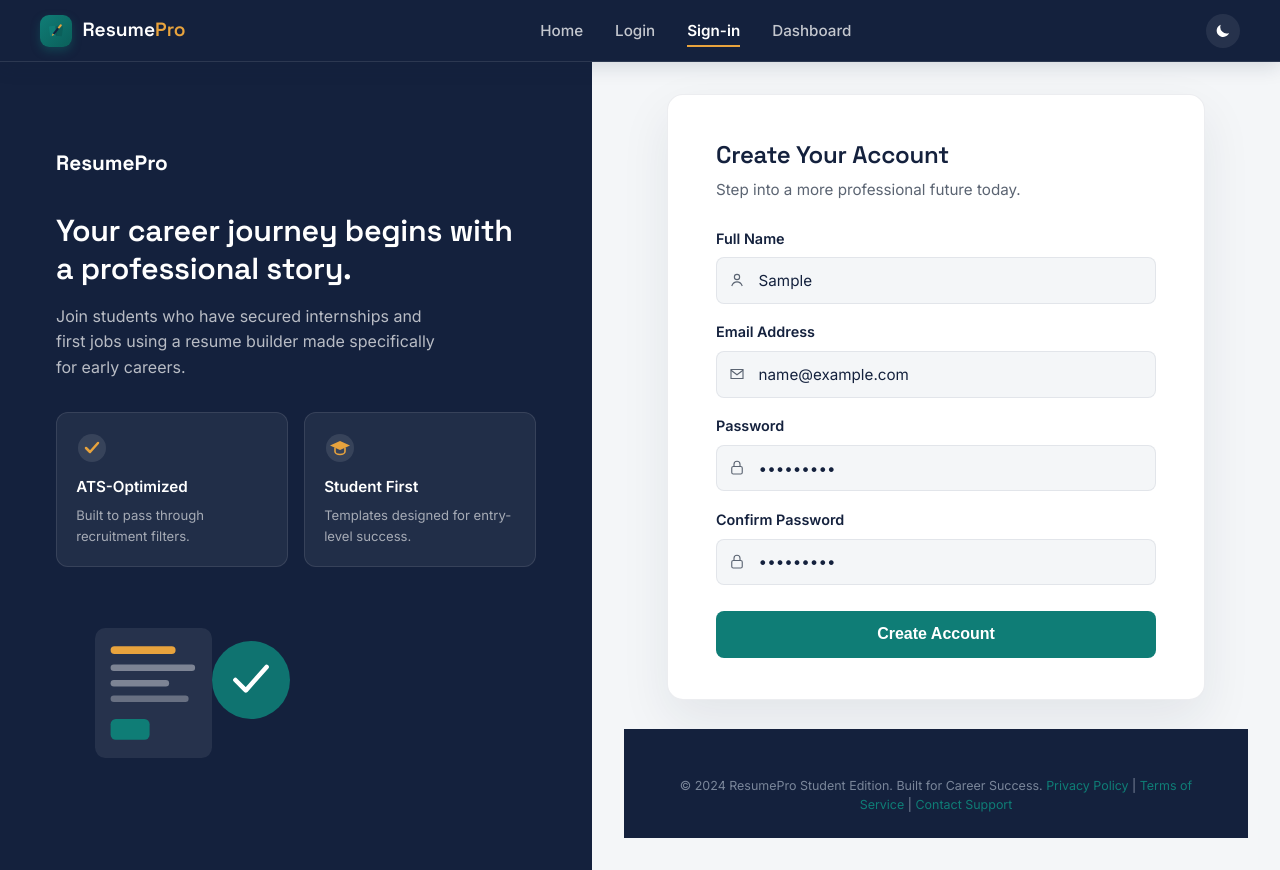
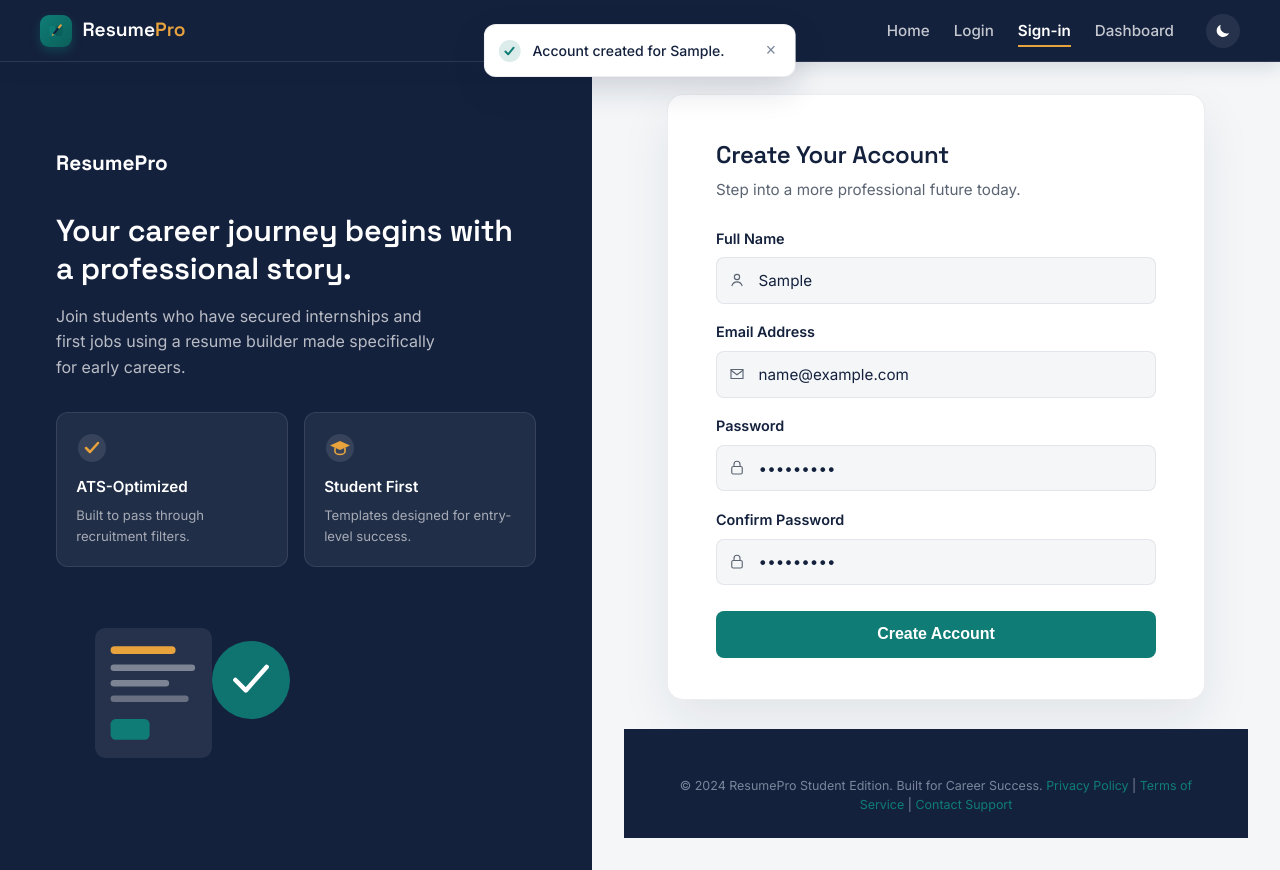
Before and after one commit to SiddeshInfotech/Smart-Resume-Builder, a React (Create React App) app: page /register in a window 1280 px wide. Both pictures are taken after typing "Sample", "name@example.com", "Sample123", "Sample123" into the empty fields and a click on the button "Create Account". Built offline with nearby package versions, Linux system fonts and the light colour scheme.

Commit message:
custom popups added

```diff
--- a/src/components/Dashboard.css
+++ b/src/components/Dashboard.css
@@ -394,7 +394,10 @@
 /* ---- T2: Executive Professional ---- */
 .template-t2 { padding-top: 0; }
 .template-t2 .resume-preview-header {
-  background: #14213d; color: #fff; margin: -2.5rem -2.5rem 1.5rem; padding: 2rem 2.5rem 1.5rem; border-bottom: none;
+  background: #14213d; color: #fff;
+  margin: 0 -2.6rem 1.5rem;
+  padding: 1.8rem 2.6rem 1.3rem;
+  border-bottom: none;
 }
 .template-t2 h2 { color: #fff; }
 .template-t2 .resume-preview-contacts { color: rgba(255,255,255,0.7); border-bottom: none; }
@@ -711,8 +714,7 @@
 }
 .page-fit-frame .resume-paper-canvas {
   box-shadow: none;
-  min-height: 0;
-  height: auto;
+  min-height: 842px;
 }
 .page-fit-note {
   text-align: center;
--- a/src/components/Login.js
+++ b/src/components/Login.js
@@ -1,14 +1,16 @@
 import React, { useState } from "react";
 import "./Login.css";
 import "../App.css";
+import Toast from "./Toast";
 
 const Login = () => {
   const [email, setEmail] = useState("");
   const [password, setPassword] = useState("");
+  const [toast, setToast] = useState(null);
 
   const handleSubmit = (e) => {
     e.preventDefault();
-    alert(`Login Successful!\nEmail: ${email}\nPassword: ${password}`);
+    setToast({ message: "Login successful. Welcome back!", type: "success" });
   };
 
   return (
@@ -114,6 +116,10 @@ const Login = () => {
           </p>
         </div>
       </div>
+
+      {toast && (
+        <Toast message={toast.message} type={toast.type} onClose={() => setToast(null)} />
+      )}
     </div>
   );
 };
--- a/src/components/Navbar.css
+++ b/src/components/Navbar.css
@@ -5,7 +5,7 @@
   color: #fff;
   padding: 0.85rem 2.5rem;
   display: flex;
-  justify-content: space-between;
+  justify-content: space-between; /* logo left, right group right */
   align-items: center;
   position: sticky;
   top: 0;
@@ -41,12 +41,18 @@
 }
 .nav-logo-accent { color: #e8a33d; }
 
-/* ====== Links ====== */
+/* ====== Right-side group: links + theme toggle + mobile menu ====== */
+.nav-right-group {
+  display: flex;
+  align-items: center;
+  gap: 2rem; /* spacing between links and theme button */
+}
+
 .nav-links {
   display: flex;
   list-style: none;
   align-items: center;
-  gap: 2rem;
+  gap: 1.5rem;
   margin: 0;
   padding: 0;
 }
@@ -89,13 +95,7 @@
   outline-offset: 3px;
 }
 
-/* ====== Right-side group: theme toggle + mobile menu button ====== */
-.nav-right-group {
-  display: flex;
-  align-items: center;
-  gap: 0.5rem;
-}
-
+/* ====== Theme toggle ====== */
 .theme-toggle-btn {
   width: 34px;
   height: 34px;
@@ -144,6 +144,11 @@
 @media (max-width: 768px) {
   .nav-toggle { display: flex; }
 
+  .nav-right-group {
+    flex-direction: row-reverse; /* keep theme button at far right */
+    gap: 1rem;
+  }
+
   .nav-links {
     position: absolute;
     top: 100%;
--- a/src/components/Navbar.js
+++ b/src/components/Navbar.js
@@ -13,6 +13,7 @@ const Navbar = () => {
 
   return (
     <nav className="navbar">
+      {/* Logo on the left */}
       <Link to="/" className="nav-logo">
         <span className="nav-logo-badge">
           <svg viewBox="0 0 36 36" xmlns="http://www.w3.org/2000/svg">
@@ -31,6 +32,8 @@ const Navbar = () => {
         </span>
       </Link>
 
+      {/* Right group: links + theme toggle + mobile menu */}
+      <div className="nav-right-group">
         <ul className={`nav-links ${menuOpen ? "open" : ""}`}>
           <li>
             <Link to="/" className={isActive("/") ? "active" : ""} onClick={() => setMenuOpen(false)}>
@@ -54,7 +57,6 @@ const Navbar = () => {
           </li>
         </ul>
 
-      <div className="nav-right-group">
         <button
           className="theme-toggle-btn"
           onClick={toggleTheme}
--- a/src/components/Register.js
+++ b/src/components/Register.js
@@ -1,6 +1,7 @@
 import React, { useState } from "react";
 import "./Register.css";
 import "../App.css";
+import Toast from "./Toast";
 
 const Register = () => {
   const [formData, setFormData] = useState({
@@ -11,6 +12,7 @@ const Register = () => {
   });
 
   const [passwordError, setPasswordError] = useState("");
+  const [toast, setToast] = useState(null);
 
   const handleChange = (e) => {
     const { name, value } = e.target;
@@ -32,14 +34,14 @@ const Register = () => {
   const handleSubmit = (e) => {
     e.preventDefault();
     if (passwordError) {
-      alert("Please fix password errors before submitting.");
+      setToast({ message: "Please fix password errors before submitting.", type: "error" });
       return;
     }
     if (formData.password !== formData.confirmPassword) {
-      alert("Passwords do not match.");
+      setToast({ message: "Passwords do not match.", type: "error" });
       return;
     }
-    alert(`Account created for ${formData.name} (${formData.email})`);
+    setToast({ message: `Account created for ${formData.name}.`, type: "success" });
   };
 
   return (
@@ -184,6 +186,10 @@ const Register = () => {
           <a href="#">Contact Support</a>
         </footer>
       </div>
+
+      {toast && (
+        <Toast message={toast.message} type={toast.type} onClose={() => setToast(null)} />
+      )}
     </div>
   );
 };
--- /dev/null
+++ b/src/components/Toast.css
@@ -0,0 +1,65 @@
+@import url('https://fonts.googleapis.com/css2?family=Inter:wght@500;600&display=swap');
+
+.toast {
+  position: fixed;
+  top: 1.5rem;
+  left: 50%;
+  transform: translateX(-50%);
+  z-index: 2000;
+  display: flex;
+  align-items: center;
+  gap: 0.7rem;
+  background: var(--bg-surface, #ffffff);
+  border: 1px solid var(--border-color, rgba(20, 33, 61, 0.08));
+  box-shadow: 0 12px 32px rgba(20, 33, 61, 0.16);
+  border-radius: 12px;
+  padding: 0.85rem 1rem 0.85rem 0.9rem;
+  min-width: 280px;
+  max-width: 90vw;
+  font-family: 'Inter', 'Segoe UI', sans-serif;
+  animation: toast-slide-in 0.25s ease;
+}
+
+@keyframes toast-slide-in {
+  from { opacity: 0; transform: translateX(-50%) translateY(-12px); }
+  to { opacity: 1; transform: translateX(-50%) translateY(0); }
+}
+
+.toast-icon {
+  width: 22px;
+  height: 22px;
+  flex-shrink: 0;
+  display: flex;
+}
+.toast-icon svg { width: 100%; height: 100%; }
+
+.toast-success { color: var(--accent-teal, #0f7d76); }
+.toast-error { color: var(--danger, #d93025); }
+
+.toast-message {
+  flex: 1;
+  font-size: 0.88rem;
+  font-weight: 500;
+  color: var(--text-primary, #14213d);
+  line-height: 1.4;
+}
+
+.toast-close {
+  background: none;
+  border: none;
+  color: var(--text-muted, #7a869a);
+  font-size: 1.1rem;
+  line-height: 1;
+  cursor: pointer;
+  padding: 0.2rem;
+  flex-shrink: 0;
+}
+.toast-close:hover { color: var(--text-primary, #14213d); }
+.toast-close:focus-visible {
+  outline: 2px solid var(--accent-amber, #e8a33d);
+  outline-offset: 2px;
+}
+
+@media (prefers-reduced-motion: reduce) {
+  .toast { animation: none; }
+}
--- /dev/null
+++ b/src/components/Toast.js
@@ -0,0 +1,29 @@
+import React, { useEffect } from "react";
+import "./Toast.css";
+
+export default function Toast({ message, type = "success", onClose }) {
+  useEffect(() => {
+    const timer = setTimeout(onClose, 3500);
+    return () => clearTimeout(timer);
+  }, [onClose]);
+
+  return (
+    <div className={`toast toast-${type}`} role="status">
+      <span className="toast-icon">
+        {type === "success" ? (
+          <svg viewBox="0 0 20 20" xmlns="http://www.w3.org/2000/svg">
+            <circle cx="10" cy="10" r="10" fill="currentColor" opacity="0.15" />
+            <path d="M6 10.5l2.5 2.5 5-6" stroke="currentColor" strokeWidth="1.8" fill="none" strokeLinecap="round" strokeLinejoin="round" />
+          </svg>
+        ) : (
+          <svg viewBox="0 0 20 20" xmlns="http://www.w3.org/2000/svg">
+            <circle cx="10" cy="10" r="10" fill="currentColor" opacity="0.15" />
+            <path d="M10 6v5M10 14h.01" stroke="currentColor" strokeWidth="1.8" fill="none" strokeLinecap="round" />
+          </svg>
+        )}
+      </span>
+      <span className="toast-message">{message}</span>
+      <button className="toast-close" onClick={onClose} aria-label="Dismiss">×</button>
+    </div>
+  );
+}
```
Lines whose indentation alone changed are shown as unchanged.
